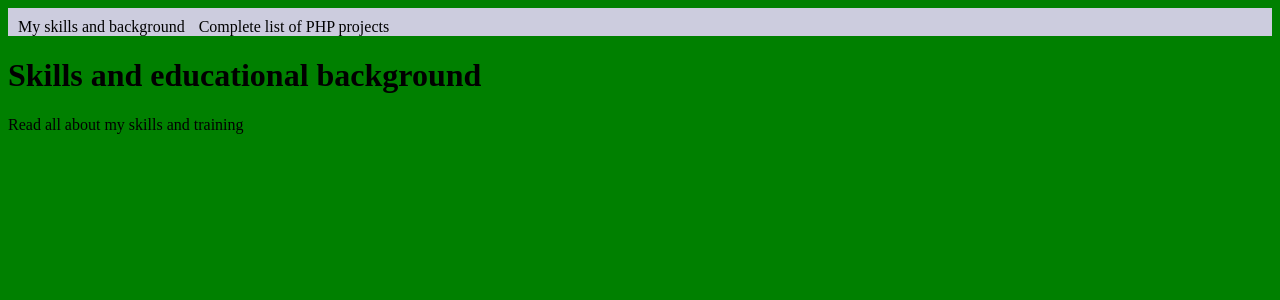
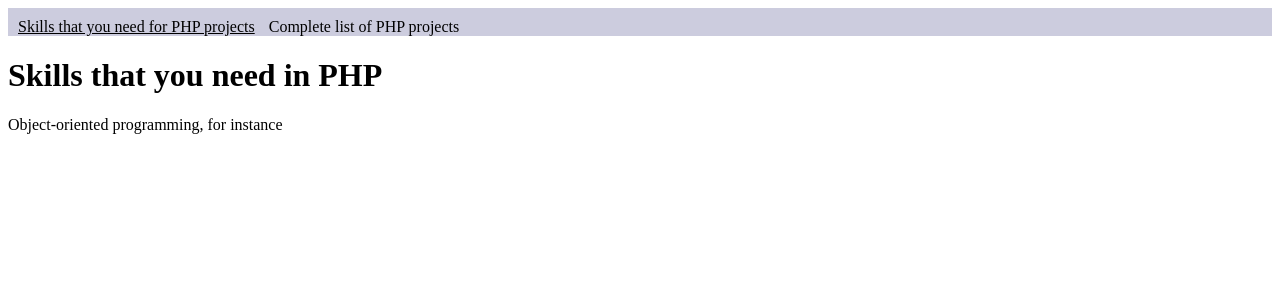
Before and after one commit to damianobacci/php-8-for-absolute-beginners, a PHP site: page / in a window 1280 px wide. Shown: the top 300 px of the page. Run offline with PHP 8.4, Linux system fonts and the light colour scheme.

Commit message:
Simple dynamic page in PHP

```diff
--- a/chapter2/css/layout.css
+++ b/chapter2/css/layout.css
@@ -4,7 +4,6 @@ nav {
 }
 
 nav a {
-  display: inline-block;
   text-decoration: none;
   color: #000;
   margin-left: 10px;
--- a/chapter2/index.php
+++ b/chapter2/index.php
@@ -4,10 +4,11 @@
 include_once "views/navigation.php";
 include_once "classes/Page_Data.class.php";
 $pageData = new Page_Data();
-$pageData->title = "Damiano Bacci PHP Portfolio";
+$pageData->title = "Simple dynamic webpage in PHP";
 $pageData->css = "<link rel='stylesheet' href='css/layout.css'/>";
 $pageData->content = $nav;
-if (isset($_GET['page'])) {
+$navigationIsClicked = isset($_GET['page']);
+if ($navigationIsClicked) {
     $fileToLoad = $_GET['page'];
 } else {
     $fileToLoad = "skills";
--- a/chapter2/views/navigation.php
+++ b/chapter2/views/navigation.php
@@ -1,7 +1,7 @@
 <?php
 $nav = "
 <nav>
-<a href='index.php?page=skills'>My skills and background</a>
+<a href='index.php?page=skills'>Skills that you need for PHP projects</a>
 <a href='index.php?page=projects'>Complete list of PHP projects</a>
 </nav>
 ";
--- a/chapter2/views/projects.php
+++ b/chapter2/views/projects.php
@@ -3,12 +3,12 @@ $info = "
 <h1>Projects I have worked on</h1>
 <p>PHP projects, it's empty because I am just learning</p>
 <ul>
-<li>Empty......</li>
+<li>Empty...</li>
 </ul>";
 $style ="
 <style>
-body {
-    background-color: yellow;
+nav a:nth-child(2) {
+    text-decoration: underline;
 }
 </style>
 ";
--- a/chapter2/views/skills.php
+++ b/chapter2/views/skills.php
@@ -1,11 +1,11 @@
 <?php
 $info = "
-<h1>Skills and educational background</h1>
-<p>Read all about my skills and training</p>";
+<h1>Skills that you need in PHP</h1>
+<p>Object-oriented programming, for instance</p>";
 $style ="
 <style>
-body {
-    background-color: green;
+nav a:nth-child(1) {
+    text-decoration: underline;
 }
 </style>
 ";
```
